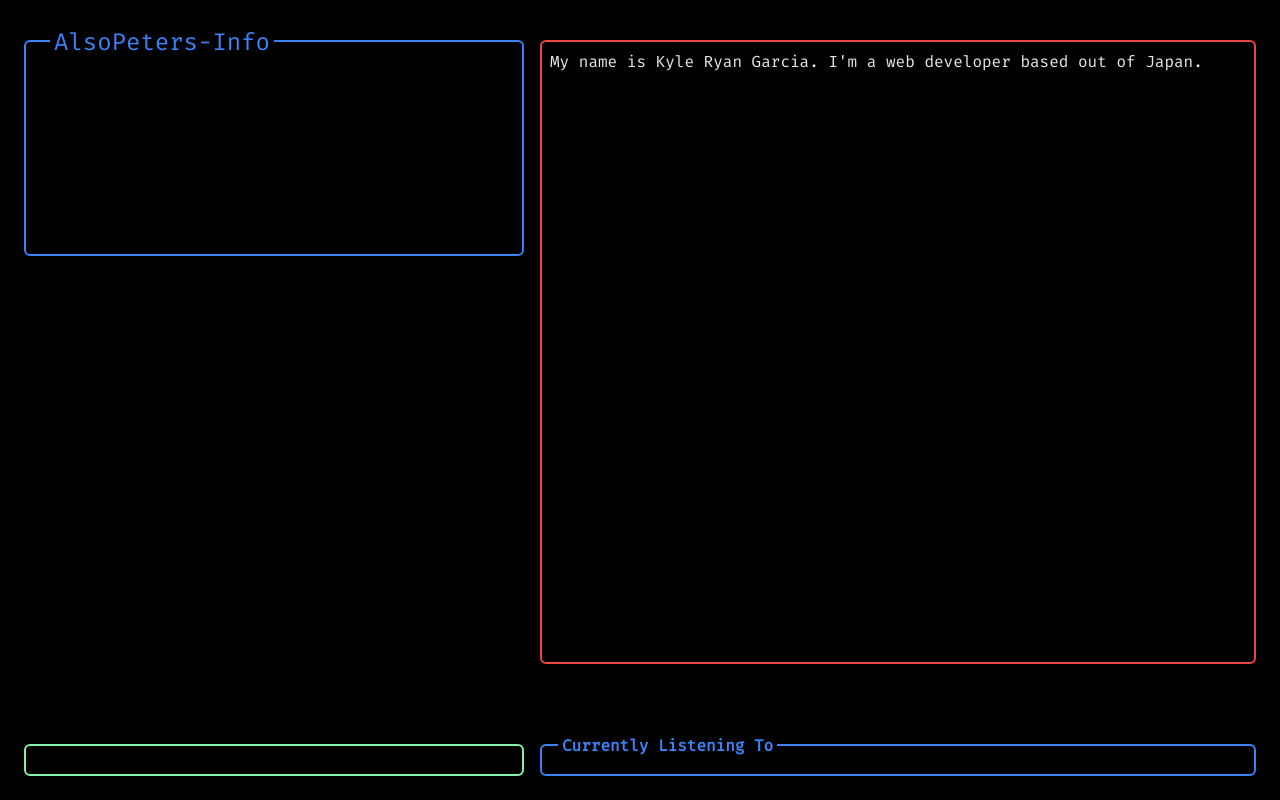
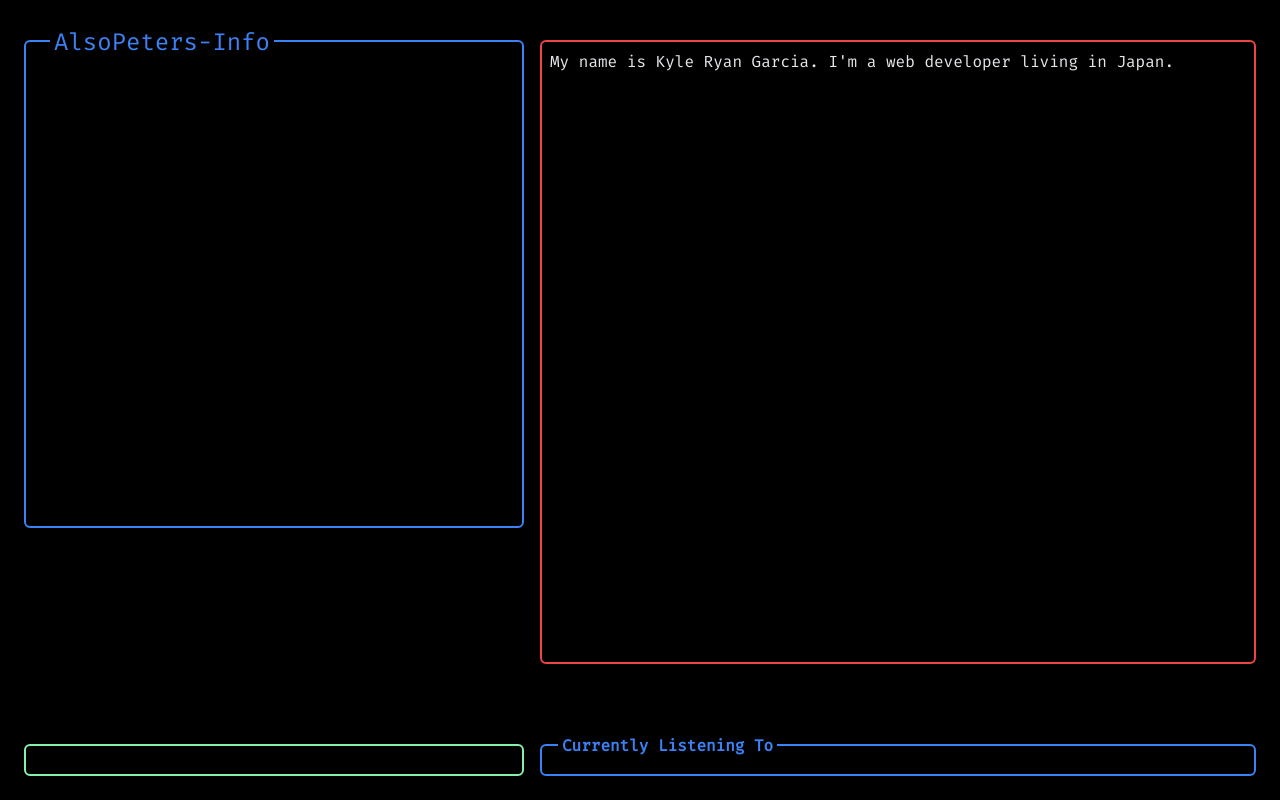
Before and after one commit to AlsoPeters/AlsoPeters-dev, a Next.js app: page / in a window 1280 px wide. Built offline with nearby package versions, Linux system fonts and the light colour scheme.

Commit message:
lzgit - 2022-05-29T03:03:57.355Z

```diff
--- a/pages/index.tsx
+++ b/pages/index.tsx
@@ -8,7 +8,7 @@
       </Head>
 
       <div className='grid w-screen h-screen grid-cols-12 grid-rows-6 gap-4 bg-black'>
-        <div className='col-span-5 col-start-1 row-start-1 row-end-3 mt-10 ml-6 text-blue-500 border-2 border-blue-500 rounded-md'>
+        <div className='col-span-5 col-start-1 row-span-4 row-start-1 mt-10 ml-6 text-blue-500 border-2 border-blue-500 rounded-md'>
           <div className='px-1 py-2 ml-6 text-2xl text-center -translate-y-6 bg-black max-w-fit'>
             AlsoPeters-Info
           </div>
@@ -18,7 +18,7 @@
         <div className='col-span-7 row-span-5 mt-10 mr-6 border-2 border-red-500 rounded-md'>
           <p className='p-2 text-gray-200'>
             {' '}
-            My name is Kyle Ryan Garcia. I'm a web developer based out of Japan.
+            My name is Kyle Ryan Garcia. I'm a web developer living in Japan.
           </p>
         </div>
         <div className='col-start-6 col-end-13 row-start-6 row-end-6 mt-16 mb-6 mr-6 border-2 border-blue-500 rounded-md'>
```
Also changed, not shown: 2 other files (tests, documents, lock files or other folders).
